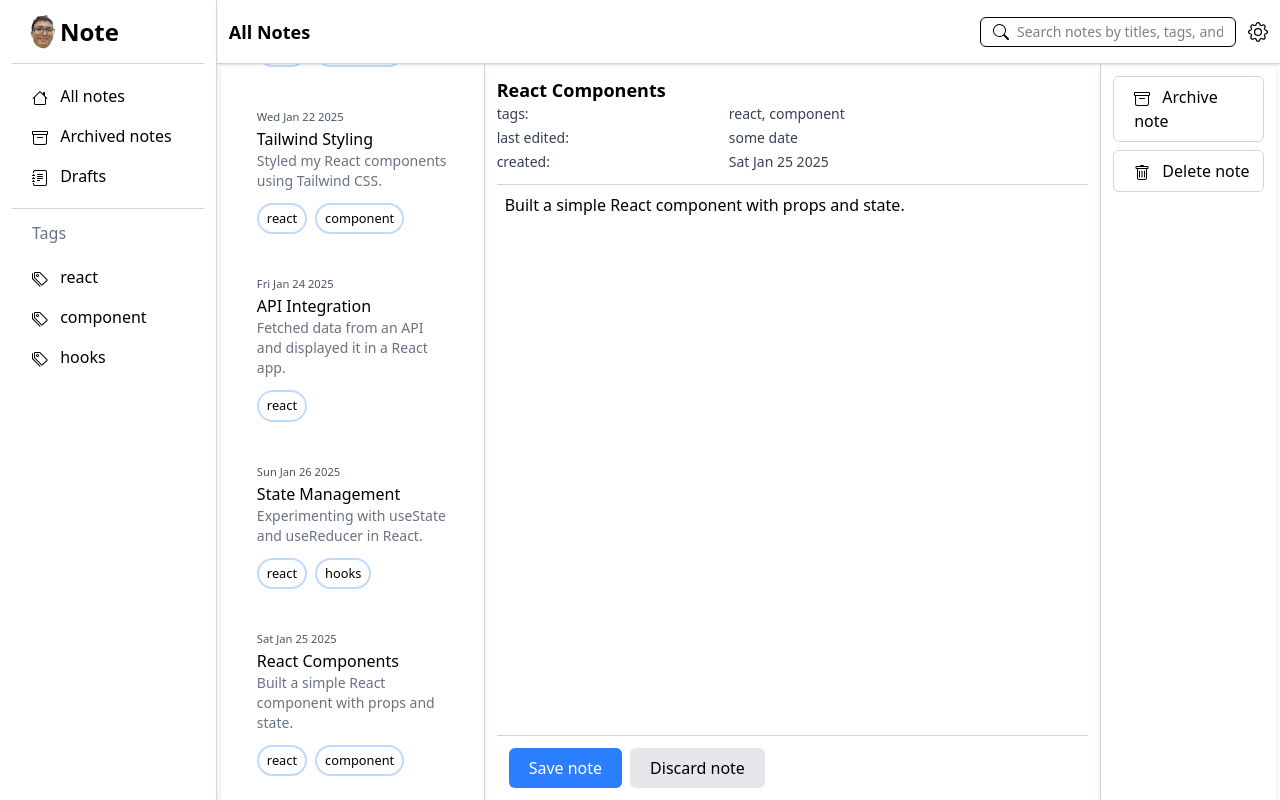
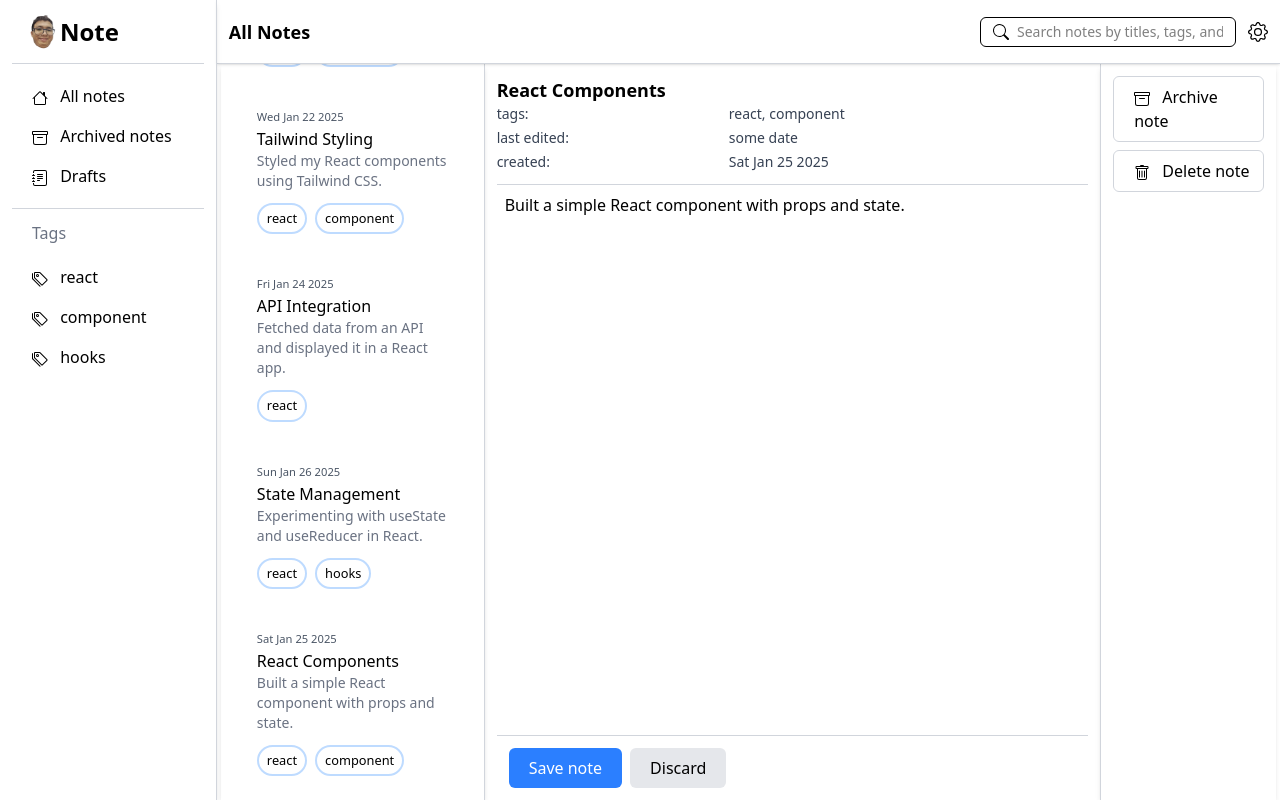
Before and after one commit to HoDoR54/Note-taking-Web-App, a React (Vite) app: page / in a window 1280 px wide. Both pictures are taken after a click on the element 352 px from the left and 700 px from the top of the page. Built offline with nearby package versions, Linux system fonts and the light colour scheme.

Commit message:
[Fix] Change some file paths and adjust the UI

```diff
--- a/src/Desktop/DesktopMain.tsx
+++ b/src/Desktop/DesktopMain.tsx
@@ -1,8 +1,6 @@
-import {
-  PreviewSec,
-  NoteDisplaySec,
-  ControlsSec,
-} from "../components/MainSecs";
+import ControlsSec from "../components/ControlSec";
+import NoteDisplaySec from "../components/NoteDisplaySection";
+import { PreviewSec } from "../components/PreviewSec";
 import Header from "../components/Header";
 import { useState } from "react";
 import { noteType } from "../Data/notes";
@@ -10,16 +8,14 @@ import { noteType } from "../Data/notes";
 // Component Responsibility: to render the main app components for the desktop screen
 
 const DesktopMain = () => {
-  const [currentNote, setCurrentNote] = useState<noteType | null>(() => {
-    return null;
-  });
+  const [currentNote, setCurrentNote] = useState<noteType | null>(null);
 
   return (
     <section className="h-screen w-full flex flex-col">
       <Header />
       <section className="z-20 grid grid-cols-12 px-1 h-[calc(100vh-4rem)] w-full">
         <PreviewSec setCurrentNote={setCurrentNote} />
-        <NoteDisplaySec currentNoteDetails={currentNote} />
+        <NoteDisplaySec currentNote={currentNote} />
         <ControlsSec />
       </section>
     </section>
--- /dev/null
+++ b/src/components/ControlSec.tsx
@@ -0,0 +1,17 @@
+import { ControlItem } from "./UI/SideBarItem";
+import { svgIcons } from "../Data/SVGs";
+
+// Component Responsibility: to render control section
+
+const ControlsSec = () => {
+  return (
+    <div className="col-span-2 shadow-md border-l border-gray-300 border-solid flex flex-col p-3">
+      <ul className="flex flex-col gap-2">
+        <ControlItem svg={svgIcons.archivedNotesSvg} text="Archive note" />
+        <ControlItem svg={svgIcons.deleteSvg} text="Delete note" />
+      </ul>
+    </div>
+  );
+};
+
+export default ControlsSec;
--- a/src/components/MainSecs.tsx
+++ /dev/null
@@ -1,122 +0,0 @@
-import Notes from "./Notes";
-import { Btn } from "./Button";
-import SideBarItem from "./SideBarItem";
-import { svgIcons } from "../Data/SVGs";
-import { noteType } from "../Data/notes";
-import React, { useEffect, useState } from "react";
-
-// Component Responsibility: to render preview section and pass functions
-
-interface PreviewSecProps {
-  setCurrentNote: (newCurrentNote: noteType) => void | null;
-}
-
-export const PreviewSec: React.FC<PreviewSecProps> = ({ setCurrentNote }) => {
-  return (
-    <div className="shadow-md col-span-3 overflow-y-scroll border-r border-gray-300 border-solid scrollbar-hide px-3">
-      <div className="border-b min-h-[4rem] border-solid border-gray-300 flex items-center justify-center">
-        <Btn value="Add new note +" type="primary" />
-      </div>
-      <Notes setCurrentNote={setCurrentNote} />
-    </div>
-  );
-};
-
-// Component Responsibility: to render the note taking section components
-
-interface NoteDisplaySecProps {
-  currentNoteDetails: noteType | null;
-}
-
-export const NoteDisplaySec: React.FC<NoteDisplaySecProps> = ({
-  currentNoteDetails,
-}) => {
-  const [textAreaValue, setTextAreaValue] = useState(() => {
-    return currentNoteDetails?.note && currentNoteDetails.note;
-  });
-
-  useEffect(() => {
-    setTextAreaValue(currentNoteDetails?.note);
-  }, [currentNoteDetails]);
-
-  return (
-    <>
-      {currentNoteDetails ? (
-        <div className="col-span-7 flex flex-col px-3 overflow-y-scroll min-h-full scrollbar-hide">
-          {/* Note Metadata */}
-          <div className="flex flex-col min-h-[4rem] justify-around border-b border-gray-300 py-3">
-            <h1 className="text-lg font-semibold">
-              {currentNoteDetails.title}
-            </h1>
-            <div className="flex flex-col gap-1 text-gray-700 text-sm w-max">
-              <div className="grid grid-cols-3">
-                <h2 className="col-span-2">tags:</h2>
-                <p>
-                  {currentNoteDetails.tags.map((tag, index) => (
-                    <span key={index}>
-                      {tag}
-                      {currentNoteDetails.tags.length - index !== 1 && ", "}
-                    </span>
-                  ))}
-                </p>
-              </div>
-              <div className="grid grid-cols-3">
-                <h2 className="col-span-2">last edited:</h2>
-                <p>some date</p>
-              </div>
-              <div className="grid grid-cols-3">
-                <h2 className="col-span-2">created:</h2>
-                <p>{currentNoteDetails.dateTime.toDateString()}</p>
-              </div>
-            </div>
-          </div>
-
-          {/* Text Area */}
-          <div className="flex-1">
-            <textarea
-              name=""
-              id=""
-              className="w-full h-full border-none p-2 focus:outline-0 resize-none"
-              placeholder="Take your notes here..."
-              value={textAreaValue}
-              onChange={(e) => {
-                setTextAreaValue(e.target.value);
-              }}
-            ></textarea>
-          </div>
-
-          {/* Save and commit changes */}
-          <div className="flex gap-2 justify-start p-3 border-t border-gray-300 border-solid">
-            <Btn value="Save note" type="primary" />
-            <Btn value="Discard note" type="secondary" />
-          </div>
-        </div>
-      ) : (
-        <div className="text-gray-400 grid items-center justify-center text-2xl font-bold col-span-7">
-          No data
-        </div>
-      )}
-    </>
-  );
-};
-
-// Component Responsibility: to render control section
-
-export const ControlsSec = () => {
-  return (
-    <div className="col-span-2 shadow-md border-l border-gray-300 border-solid flex flex-col p-3">
-      <ul className="flex flex-col gap-2">
-        <SideBarItem
-          svg={svgIcons.archivedNotesSvg}
-          text="Archive note"
-          border={true}
-        />
-        <SideBarItem
-          svg={svgIcons.deleteSvg}
-          text="Delete note"
-          border={true}
-        />
-      </ul>
-    </div>
-  );
-};
--- /dev/null
+++ b/src/components/NoteDisplaySection.tsx
@@ -0,0 +1,57 @@
+import { useState, useEffect } from "react";
+import { noteType } from "../Data/notes";
+import { Btn } from "./UI/Button";
+import TextArea from "./TextArea";
+import NoteMetaData from "./NoteMetaData";
+
+// Component Responsibility: to render the note taking section components
+
+interface NoteDisplaySecProps {
+  currentNote: noteType | null;
+}
+
+const NoteDisplaySec: React.FC<NoteDisplaySecProps> = ({ currentNote }) => {
+  const [textAreaValue, setTextAreaValue] = useState<any>();
+
+  useEffect(() => {
+    setTextAreaValue(currentNote?.note);
+  }, [currentNote]);
+
+  const handleInputChange = (value: any) => {
+    setTextAreaValue(value);
+  };
+
+  return (
+    <>
+      {currentNote ? (
+        <div className="col-span-7 flex flex-col px-3 overflow-y-scroll min-h-full scrollbar-hide">
+          <NoteMetaData currentNote={currentNote} />
+          <TextArea
+            textAreaValue={textAreaValue}
+            handleInputChange={handleInputChange}
+          />
+
+          {/* Save and commit changes */}
+          <div className="flex gap-2 justify-start p-3 border-t border-gray-300 border-solid">
+            <Btn value="Save note" type="primary" />
+            <Btn value="Discard" type="secondary" />
+          </div>
+        </div>
+      ) : (
+        <div className="flex items-center justify-center flex-col gap-5 col-span-7">
+          <h1 className="text-2xl font-bold text-gray-400">Welcome to Note</h1>
+          <div className="flex gap-3">
+            <div className="px-3 py1 bg-gray-400 rounded-lg text-white text-[0.7rem] flex items-center justify-center">
+              Ctrl + N
+            </div>
+            <span className="text-gray-400 text-[]0.7rem">
+              to create a new file
+            </span>
+          </div>
+        </div>
+      )}
+    </>
+  );
+};
+
+export default NoteDisplaySec;
--- /dev/null
+++ b/src/components/NoteMetaData.tsx
@@ -0,0 +1,36 @@
+import { noteType } from "../Data/notes";
+
+interface NoteMetaDataProps {
+  currentNote: noteType;
+}
+
+const NoteMetaData: React.FC<NoteMetaDataProps> = ({ currentNote }) => {
+  return (
+    <div className="flex flex-col min-h-[4rem] justify-around border-b border-gray-300 py-3">
+      <h1 className="text-lg font-semibold">{currentNote.title}</h1>
+      <div className="flex flex-col gap-1 text-gray-700 text-sm w-max">
+        <div className="grid grid-cols-3">
+          <h2 className="col-span-2">tags:</h2>
+          <p>
+            {currentNote.tags.map((tag, index) => (
+              <span key={index}>
+                {tag}
+                {currentNote.tags.length - index !== 1 && ", "}
+              </span>
+            ))}
+          </p>
+        </div>
+        <div className="grid grid-cols-3">
+          <h2 className="col-span-2">last edited:</h2>
+          <p>some date</p>
+        </div>
+        <div className="grid grid-cols-3">
+          <h2 className="col-span-2">created:</h2>
+          <p>{currentNote.dateTime.toDateString()}</p>
+        </div>
+      </div>
+    </div>
+  );
+};
+
+export default NoteMetaData;
--- /dev/null
+++ b/src/components/PreviewSec.tsx
@@ -0,0 +1,20 @@
+import { noteType } from "../Data/notes";
+import { Btn } from "./UI/Button";
+import Notes from "./Notes";
+
+// Component Responsibility: to render preview section and pass functions
+
+interface PreviewSecProps {
+  setCurrentNote: (newCurrentNote: noteType) => void | null;
+}
+
+export const PreviewSec: React.FC<PreviewSecProps> = ({ setCurrentNote }) => {
+  return (
+    <div className="shadow-md col-span-3 overflow-y-scroll border-r border-gray-300 border-solid scrollbar-hide px-3">
+      <div className="border-b min-h-[4rem] border-solid border-gray-300 flex items-center justify-center">
+        <Btn value="Add new note +" type="primary" />
+      </div>
+      <Notes setCurrentNote={setCurrentNote} />
+    </div>
+  );
+};
--- a/src/components/SideBarFilter.tsx
+++ b/src/components/SideBarFilter.tsx
@@ -1,5 +1,5 @@
 import { svgIcons } from "../Data/SVGs";
-import SideBarItem from "./SideBarItem";
+import { SideBarItem } from "./UI/SideBarItem";
 
 // Component Responsibility: to pass filtering function to SideBarItem
 
--- a/src/components/TagList.tsx
+++ b/src/components/TagList.tsx
@@ -1,5 +1,5 @@
 import { svgIcons } from "../Data/SVGs";
-import SideBarItem from "./SideBarItem";
+import { SideBarItem } from "./UI/SideBarItem";
 import { notes } from "../Data/notes";
 
 // Component Responsibility: to display all the tags included in the data
--- /dev/null
+++ b/src/components/TextArea.tsx
@@ -0,0 +1,28 @@
+import React from "react";
+
+interface TextAreaProps {
+  textAreaValue: any;
+  handleInputChange: (value: string) => void;
+}
+
+const TextArea: React.FC<TextAreaProps> = ({
+  textAreaValue,
+  handleInputChange,
+}) => {
+  return (
+    <div className="flex-1">
+      <textarea
+        name=""
+        id=""
+        className="w-full h-full border-none p-2 focus:outline-0 resize-none"
+        placeholder="Take your notes here..."
+        value={textAreaValue}
+        onChange={(e) => {
+          handleInputChange(e.target.value);
+        }}
+      ></textarea>
+    </div>
+  );
+};
+
+export default TextArea;
```
Also changed, not shown: src/components/UI/SideBarItem.tsx (renamed from src/components/SideBarItem.tsx, +15 -4 lines), src/components/UI/Button.tsx (renamed from src/components/Button.tsx).
